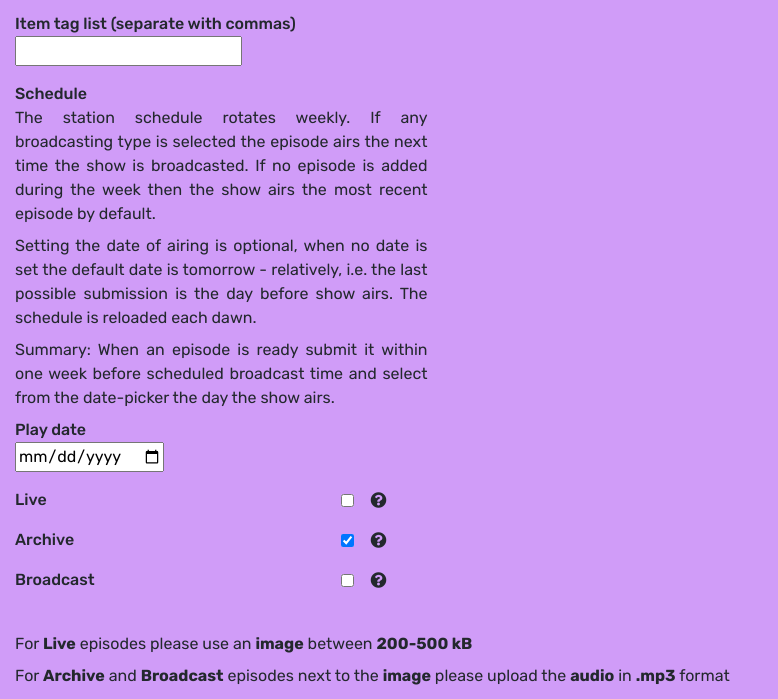
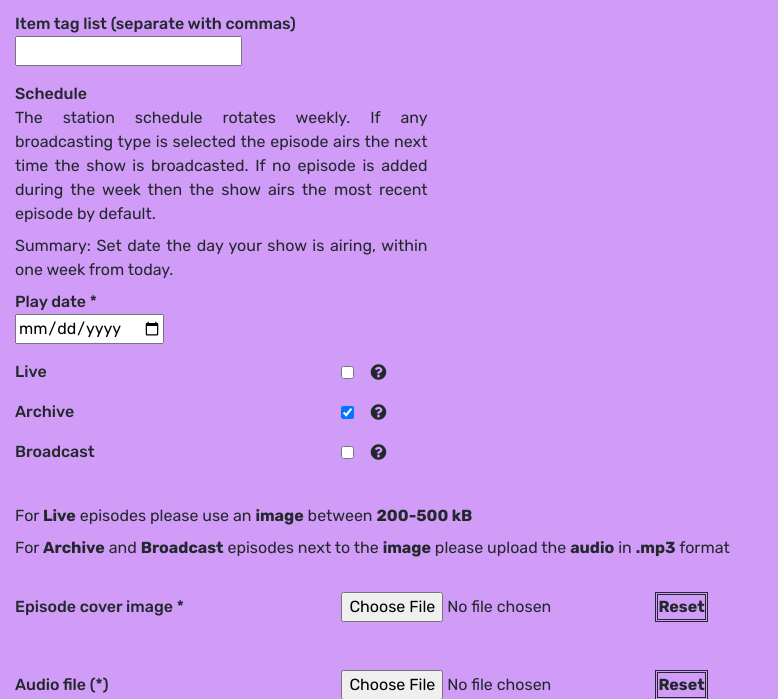
Before and after one commit to lahmacunradio/arcsi, a Flask app: template arcsi/templates/item/add.html in a window 1280 px wide. Shown: the part 652-1351 px from the top of the page, without its empty margins (0-778 px from the left). Run offline with Flask 3, Linux system fonts and the light colour scheme; the template is opened without the code that fills it, so the values that code supplies are empty; some libraries are stand-ins or nearby versions.

Commit message:
fix(item tpl): Make play_date field required in api schema and html

```diff
--- a/arcsi/api/item.py
+++ b/arcsi/api/item.py
@@ -35,9 +35,7 @@ class ItemDetailsSchema(Schema):
     name_slug = fields.Str(dump_only=True)
     description = fields.Str()
     language = fields.Str(max=5)
-    play_date = fields.Date(
-        required=False, load_default=datetime.today() + timedelta(days=1)
-    )  # Thanks Kamil Szot!
+    play_date = fields.Date(required=True)
     image_url = fields.Str(dump_only=True)
     play_file_name = fields.Str(dump_only=True)
     live = fields.Boolean()
--- a/arcsi/templates/item/add.html
+++ b/arcsi/templates/item/add.html
@@ -67,10 +67,9 @@
     <div>
       <label for="date_info">Schedule</label>
       <p>The station schedule rotates weekly. If any broadcasting type is selected the episode airs the next time the show is broadcasted. If no episode is added during the week then the show airs the most recent episode by default.</p>
-      <p>Setting the date of airing is optional, when no date is set the default date is tomorrow - relatively, i.e. the last possible submission is the day before show airs. The schedule is reloaded each dawn.</p>
-      <p>Summary: When an episode is ready submit it within one week before scheduled broadcast time and select from the date-picker the day the show airs.</p>
-        <label for="play_date">Play date</label>
-        <input type="date" name="play_date" id="play_date">
+      <p>Summary: Set date the day your show is airing, within one week from today.</p>
+        <label for="play_date">Play date *</label>
+        <input type="date" name="play_date" id="play_date" required>
     </div>
 
     <article class="add-infos add-airing">
```
